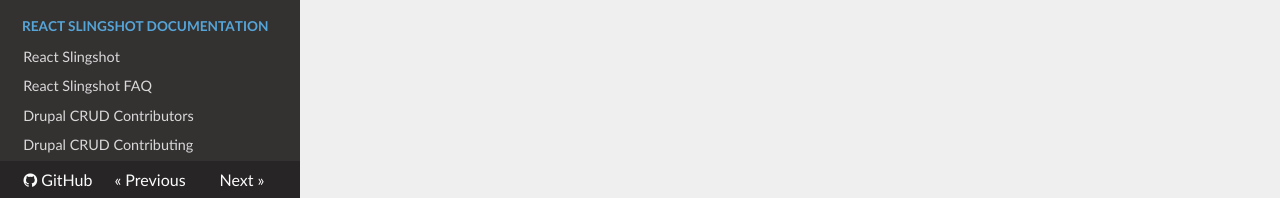
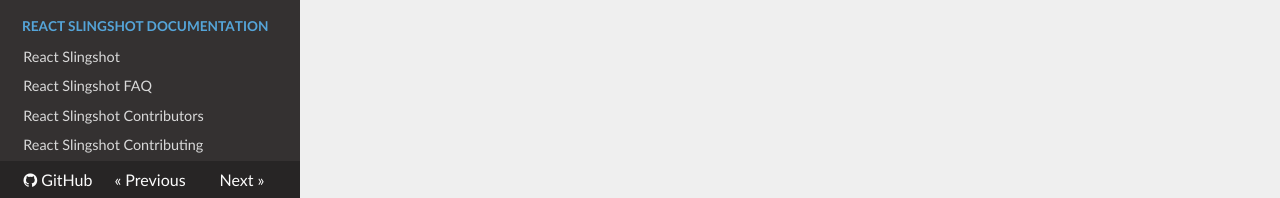
Before and after one commit to steveworley/decoupledkit-react, an MkDocs documentation site: the page built from docs/drupal-oauth.md, in a window 1280 px wide. Shown: the part 699-897 px from the top of the page. Built offline with MkDocs 1.6.1, drawn with Linux system fonts in a browser that asks for light colours; nearby versions of some CDN libraries; old or Windows-style settings are respelled for this version of MkDocs.

Commit message:
Fixing naming and old config ref.

```diff
--- a/mkdocs.yml
+++ b/mkdocs.yml
@@ -4,9 +4,6 @@
 site_description: 'A starterkit for headless workflows with Drupal, React, & GraphQL'
 theme: readthedocs
 strict: true
-
-# extra_javascript:
-#   - js/fix_search.js
 
 markdown_extensions:
   - toc:
@@ -44,5 +41,5 @@
   - React Slingshot Documentation:
     - React Slingshot: 'react-slingshot/README.md'
     - React Slingshot FAQ: 'react-slingshot/FAQ.md'
-    - Drupal CRUD Contributors: 'react-slingshot/CONTRIBUTORS.md'
-    - Drupal CRUD Contributing: 'react-slingshot/CONTRIBUTING.md'
+    - React Slingshot Contributors: 'react-slingshot/CONTRIBUTORS.md'
+    - React Slingshot Contributing: 'react-slingshot/CONTRIBUTING.md'
```
